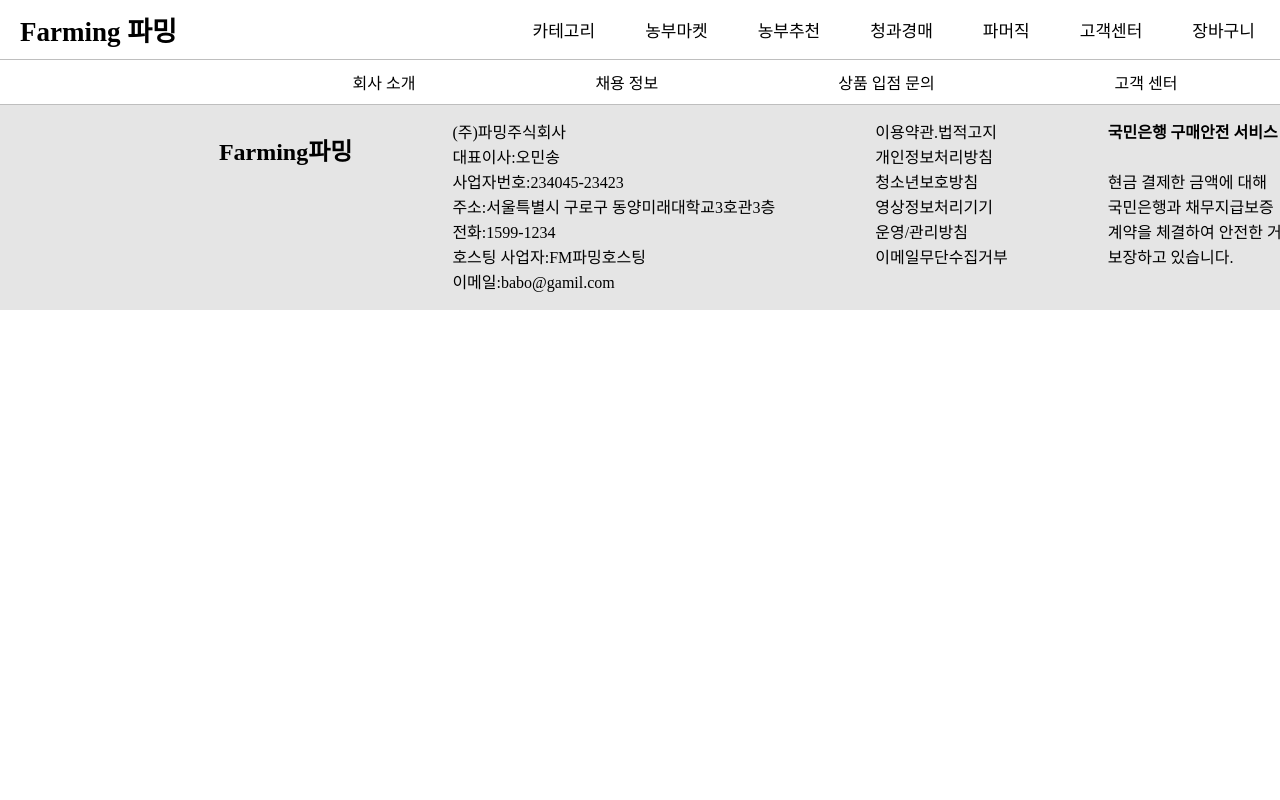
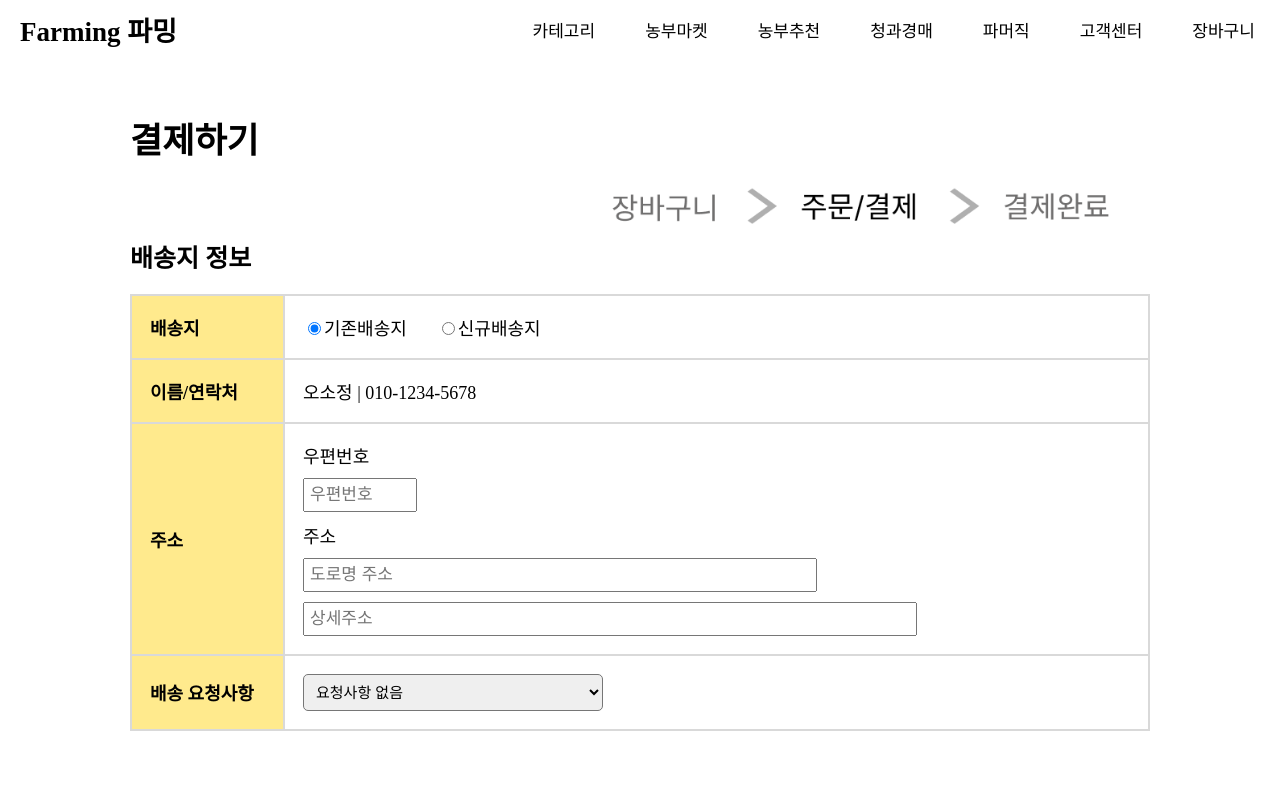
Before and after one commit to gityhb/Farming, a React (Create React App) app in the folder src/main/farmingproject/: page /payment in a window 1280 px wide. Shown: the top 800 px of the page. Built offline with nearby package versions, Linux system fonts and the light colour scheme; no server answers; a web font is replaced by a local one.

Commit message:
08/11 17:35 OSJ

```diff
--- a/src/main/farmingproject/package.json
+++ b/src/main/farmingproject/package.json
@@ -9,7 +9,9 @@
     "axios": "^1.7.1",
     "http-proxy-middleware": "^3.0.0",
     "react": "^18.3.1",
+    "react-daum-postcode": "^3.1.3",
     "react-dom": "^18.3.1",
+    "react-modal": "^3.16.1",
     "react-router-dom": "^6.23.1",
     "react-scripts": "5.0.1",
     "web-vitals": "^2.1.4"
--- a/src/main/farmingproject/src/App.js
+++ b/src/main/farmingproject/src/App.js
@@ -88,6 +88,7 @@ import Mypage_seller from "./mypage_seller";
 import AuctionDetail from "./auction_detail";
 import Auction from "./auction";
 import Join from "./join";
+import Payment from "./payment";
 
 function App() {
     const location = useLocation();
@@ -114,6 +115,7 @@ function App() {
                 <Route path="/mypage" element={<MyPage />} />
                 <Route path="/auction" element={<Auction/>} />
                 <Route path="/auction_detail" element={<AuctionDetail/>} />
+                <Route path="/payment" element={<Payment />} />
 
 
 
```
Also changed, not shown: 1 other file (tests, documents, lock files or other folders).
